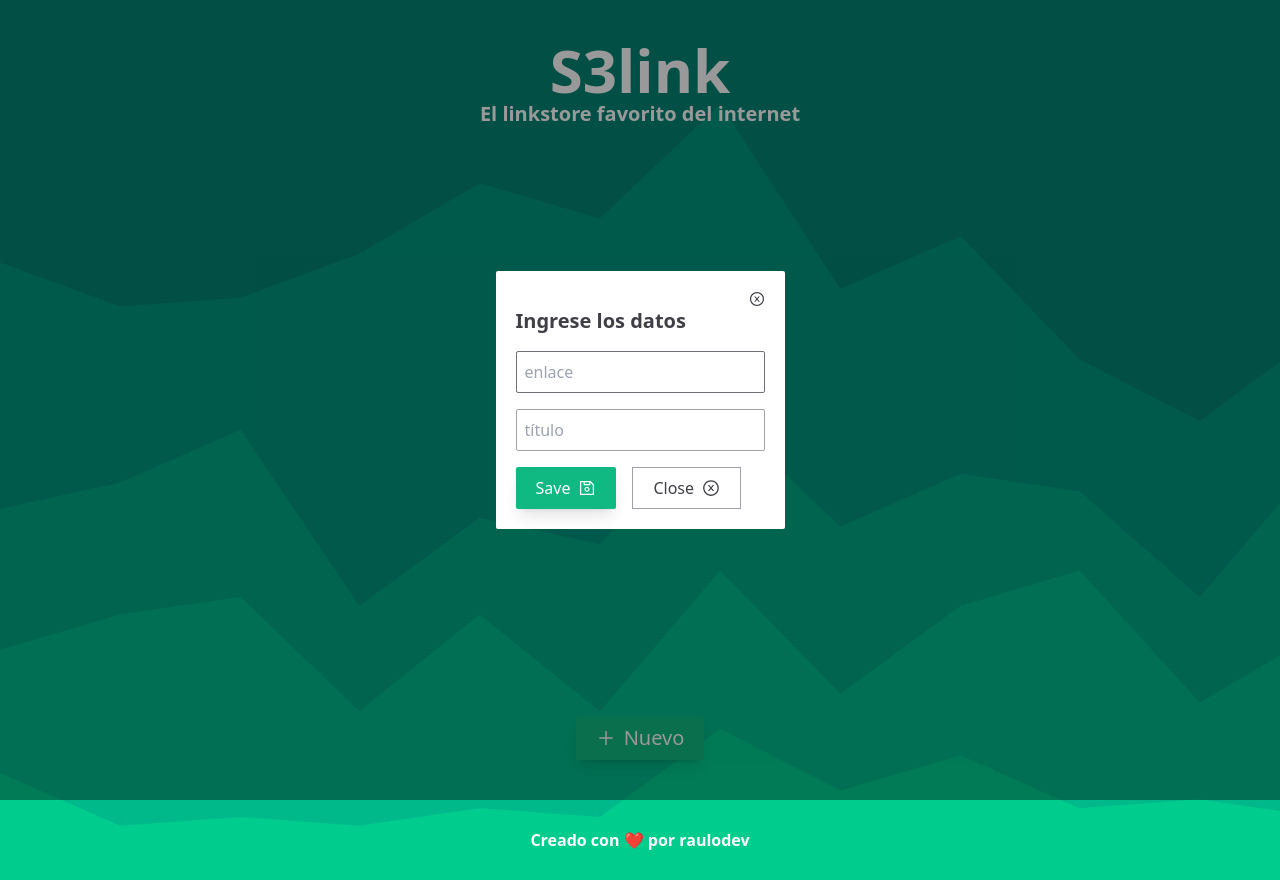
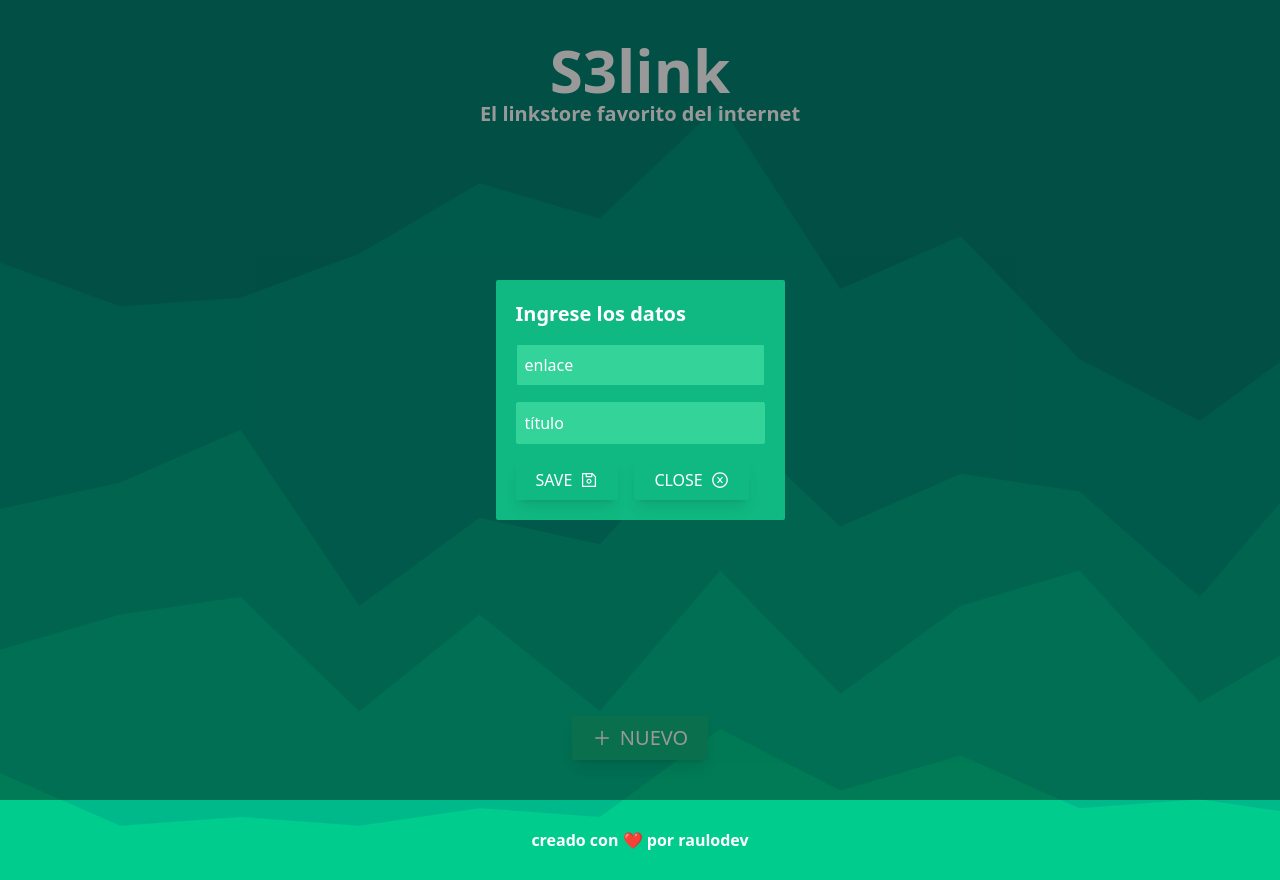
Before and after one commit to raulodev/simple-selink, a React (Vite) app: page / in a window 1280 px wide. Built offline with nearby package versions, Linux system fonts and the light colour scheme.

Commit message:
mejora del modal

```diff
--- a/src/App.jsx
+++ b/src/App.jsx
@@ -77,7 +77,7 @@ function App() {
       )}
       <footer className="h-20 text-white font-bold flex flex-row items-center justify-center gap-4">
         <span>
-          Creado con ❤️ por{" "}
+          creado con ❤️ por{" "}
           <a href="https://raulcobiellas.vercel.app/" target="_blank" rel="noopener noreferrer">
             raulodev
           </a>
@@ -104,14 +104,9 @@ const Card = ({ url, title, handlerDelete }) => {
 const Modal = ({ handlerSave, setShowModal, setValueUrl, setValueTitle }) => {
   return (
     <div className="modal-overlay">
-      <div className="bg-white rounded-sm flex flex-col p-5">
-        <div className="flex justify-end">
-          <button onClick={() => setShowModal(false)}>
-            <AiOutlineCloseCircle className="text-zinc-700" />
-          </button>
-        </div>
+      <div className="bg-emerald-500 rounded-sm flex flex-col p-5">
         <div className="flex flex-col gap-4">
-          <h1 className="text-xl font-bold text-zinc-700">Ingrese los datos</h1>
+          <h1 className="text-xl font-bold text-white">Ingrese los datos</h1>
           <input
             onChange={(e) => setValueUrl(e.target.value)}
             className="input"
@@ -131,17 +126,17 @@ const Modal = ({ handlerSave, setShowModal, setValueUrl, setValueTitle }) => {
           <div className="flex gap-4">
             <button
               onClick={() => handlerSave()}
-              className="btn-primary font-light w-max flex items-center gap-2"
+              className="btn-primary w-max flex items-center gap-2"
             >
               Save
               <AiOutlineSave className="text-lg zinc-700" />
             </button>
             <button
               onClick={() => setShowModal(false)}
-              className="bg-white py-2 border border-zinc-400 hover:border-zinc-500 px-5 text-zinc-700 font-light w-max flex items-center gap-2"
+              className="btn-primary flex gap-2 items-center "
             >
               Close
-              <AiOutlineCloseCircle className="text-lg text-zinc-700" />
+              <AiOutlineCloseCircle className="text-lg text-white" />
             </button>
           </div>
         </div>
--- a/src/index.css
+++ b/src/index.css
@@ -5,7 +5,7 @@
 
 @layer components {
     .btn-primary {
-        @apply bg-emerald-500 hover:bg-emerald-600 transition-all ease-in py-2 px-5 rounded-sm text-white shadow-lg outline-none
+        @apply bg-emerald-500 uppercase hover:bg-emerald-600 transition-all ease-in py-2 px-5 rounded-sm text-white shadow-lg outline-none
     }
 
     .modal-overlay {
@@ -13,7 +13,7 @@
     }
 
     .input {
-        @apply outline-none p-2 border rounded-sm border-zinc-400 focus:border-zinc-500
+        @apply outline-none p-2 border bg-emerald-400 placeholder:text-white text-white rounded-sm border-emerald-400 focus:border-emerald-500
     }
 
 
```
